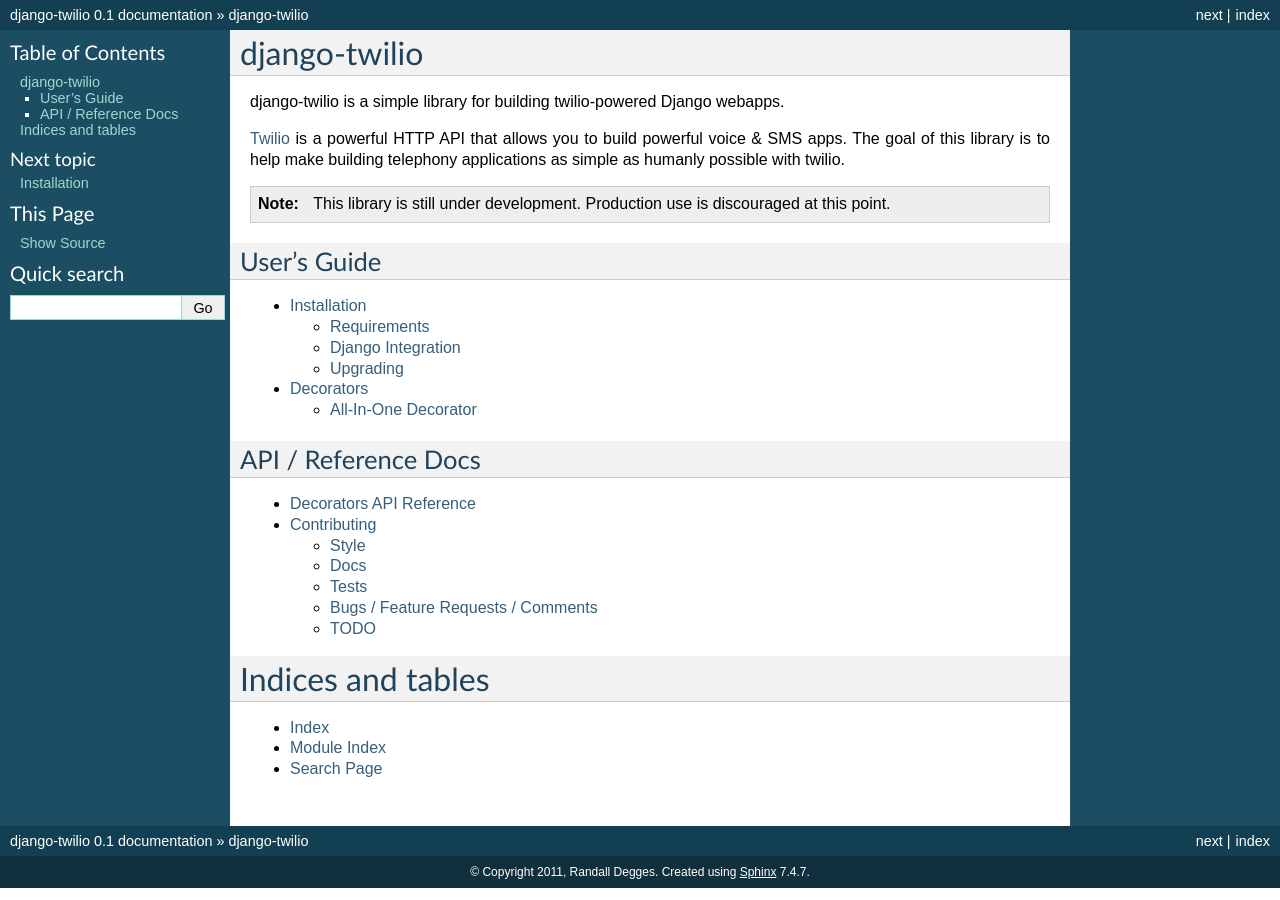
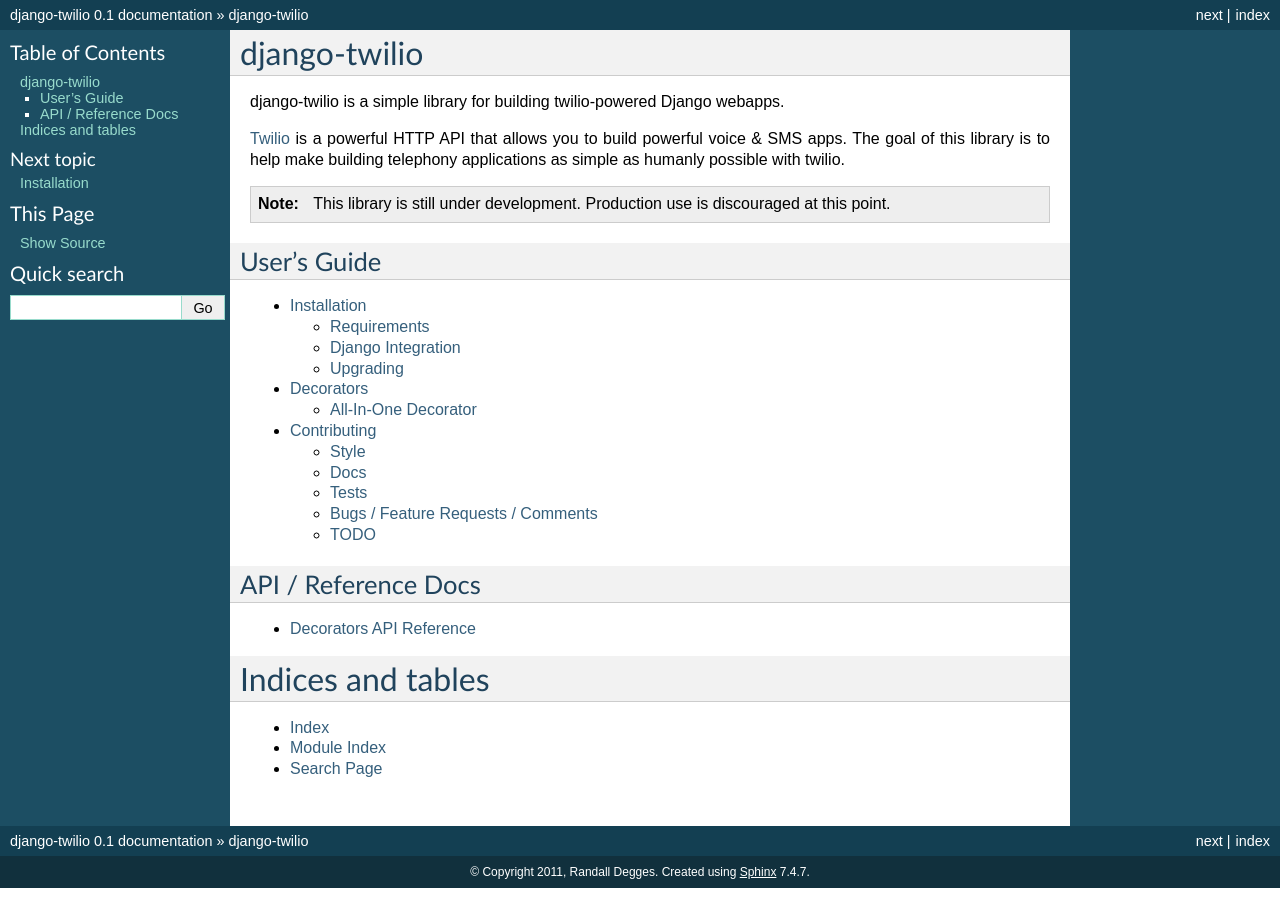
Before and after one commit to rdegges/django-twilio, a Sphinx documentation site: the page built from docs/index.rst, in a window 1280 px wide. Built offline with Sphinx 7.4.7, drawn with Linux system fonts in a browser that asks for light colours; some of the changed lines change nothing that is shown.

Commit message:
Moving contribue section to user's guide.
Shouldn't really be in API section.

```diff
--- a/docs/index.rst
+++ b/docs/index.rst
@@ -20,6 +20,7 @@
 
     install
     decorators
+    contribute
 
 
 API / Reference Docs
@@ -29,7 +30,6 @@
     :maxdepth: 2
 
     decorators_module
-    contribute
 
 
 Indices and tables
```
